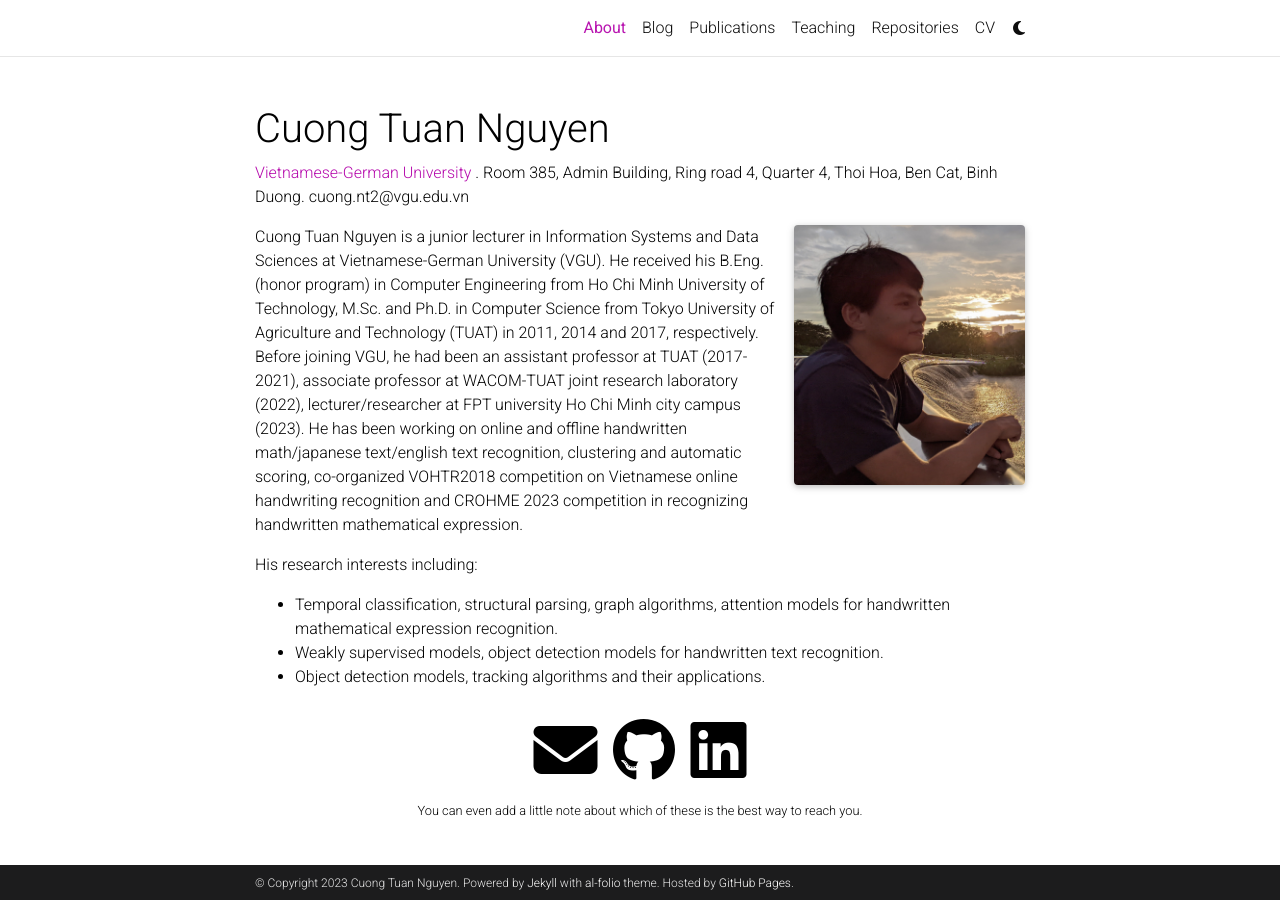
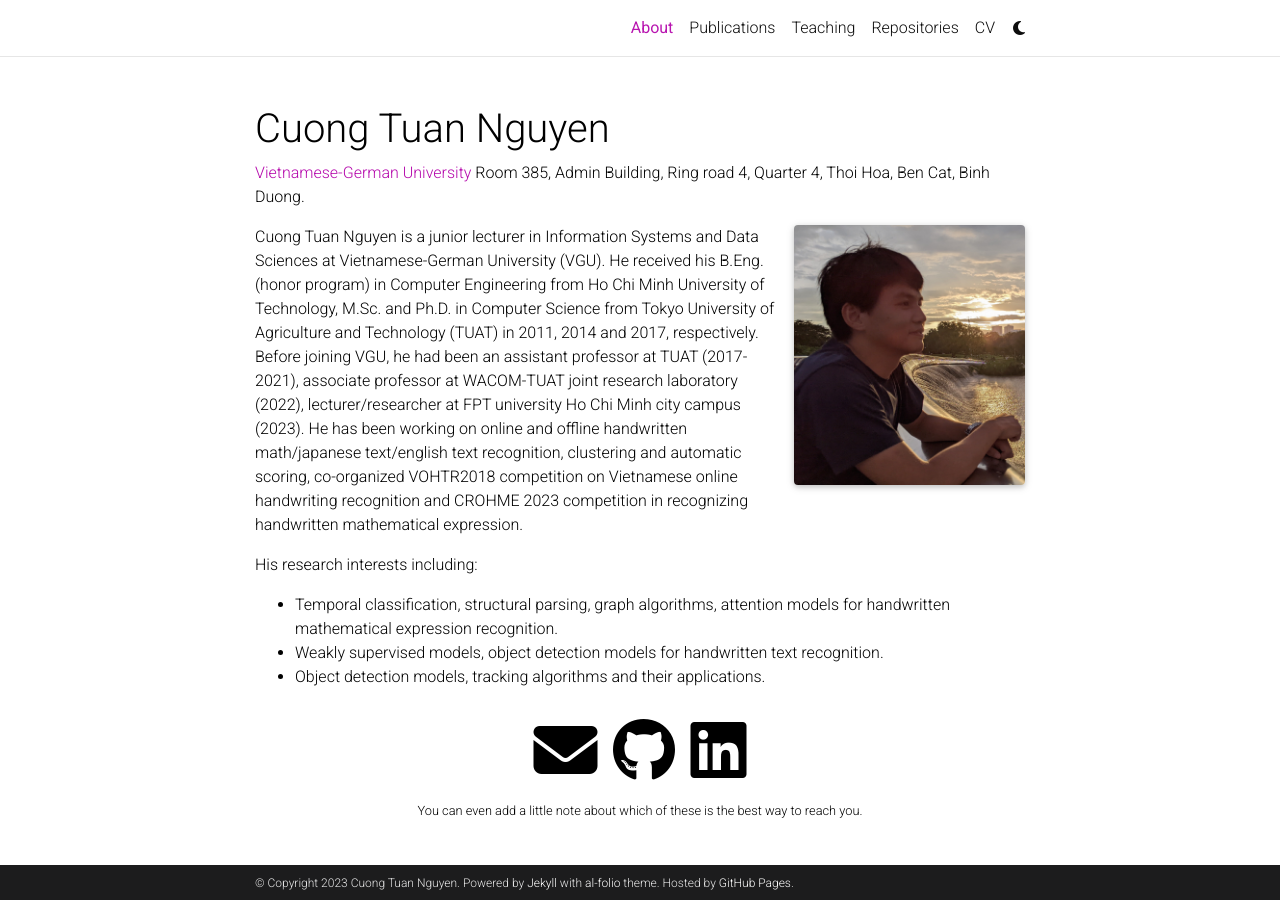
Before and after one commit to ntcuong2103/ntcuong.github.io, a Jekyll site: the page built from _pages/about.md, in a window 1280 px wide. Built offline with Jekyll 4.4.1, drawn with Linux system fonts in a browser that asks for light colours; full-size pictures stand in for the smaller copies a plugin makes; comment, search, counter and statistics services are not loaded; a style sheet for code colours, icons or effects is not loaded.

Commit message:
fixed bold font

```diff
--- a/_config.yml
+++ b/_config.yml
@@ -121,10 +121,10 @@
 # Blog
 # -----------------------------------------------------------------------------
 
-blog_name: Articles # blog_name will be displayed in your blog page
-blog_nav_title: Blog # your blog must have a title for it to be displayed in the nav bar
-blog_description: a simple whitespace theme for academics
-permalink: /blog/:year/:title/
+# blog_name: Articles # blog_name will be displayed in your blog page
+# blog_nav_title: Blog # your blog must have a title for it to be displayed in the nav bar
+# blog_description: a simple whitespace theme for academics
+# permalink: /blog/:year/:title/
 
 # Pagination
 pagination:
--- a/_includes/header.html
+++ b/_includes/header.html
@@ -8,7 +8,7 @@
           <a class="navbar-brand title font-weight-lighter" href="{{ site.baseurl }}/">
             {%- if site.title == "blank" -%}
               {%- if site.first_name -%}
-                <span class="font-weight-bold">{{- site.first_name -}}&nbsp;</span>
+                {{- site.first_name -}}&nbsp;
               {%- endif -%}
               {%- if site.middle_name -%}
                 {{- site.middle_name -}}&nbsp;
--- a/_pages/about.md
+++ b/_pages/about.md
@@ -2,7 +2,7 @@
 layout: about
 title: About
 permalink: /
-subtitle: <a href='https://vgu.edu.vn/'>Vietnamese-German University </a>. Room 385, Admin Building, Ring road 4, Quarter 4, Thoi Hoa, Ben Cat, Binh Duong. cuong.nt2@vgu.edu.vn
+subtitle: <a href='https://vgu.edu.vn/'>Vietnamese-German University </a> Room 385, Admin Building, Ring road 4, Quarter 4, Thoi Hoa, Ben Cat, Binh Duong.
 
 profile:
   align: right
```
